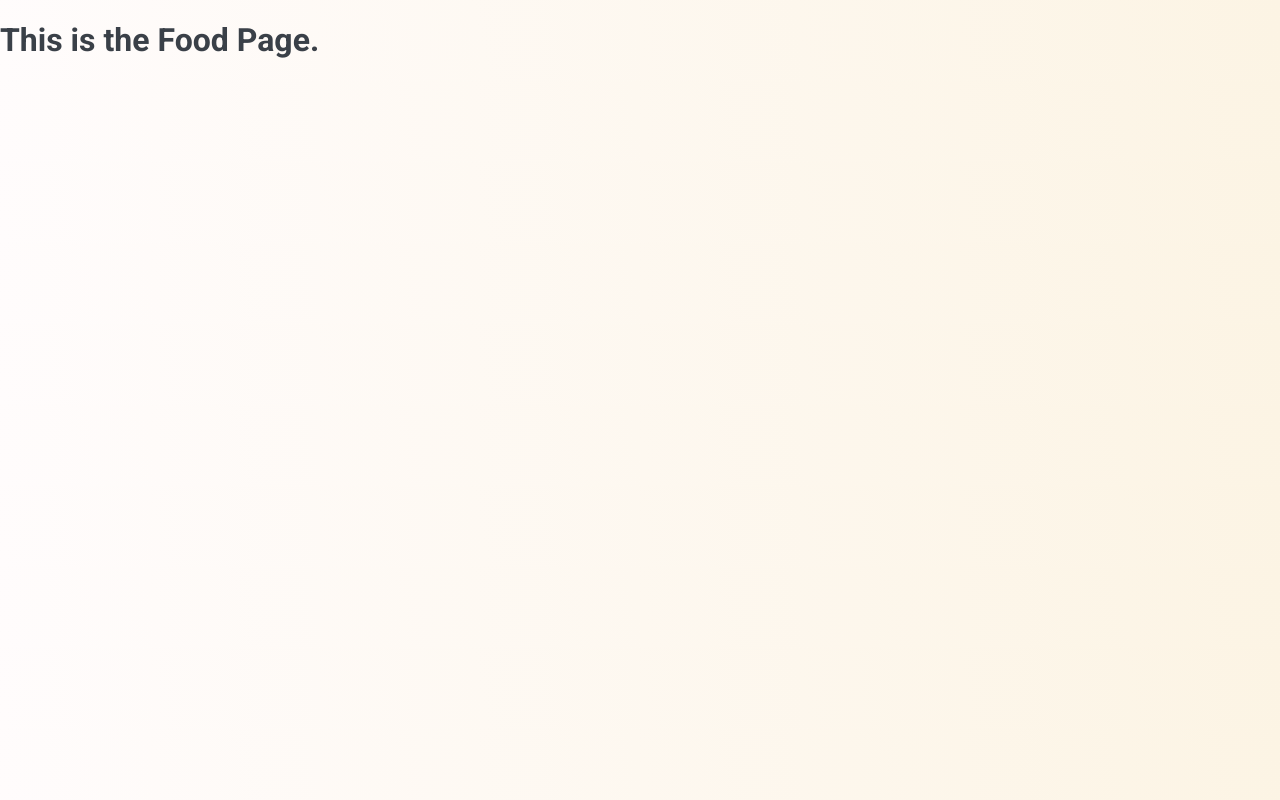
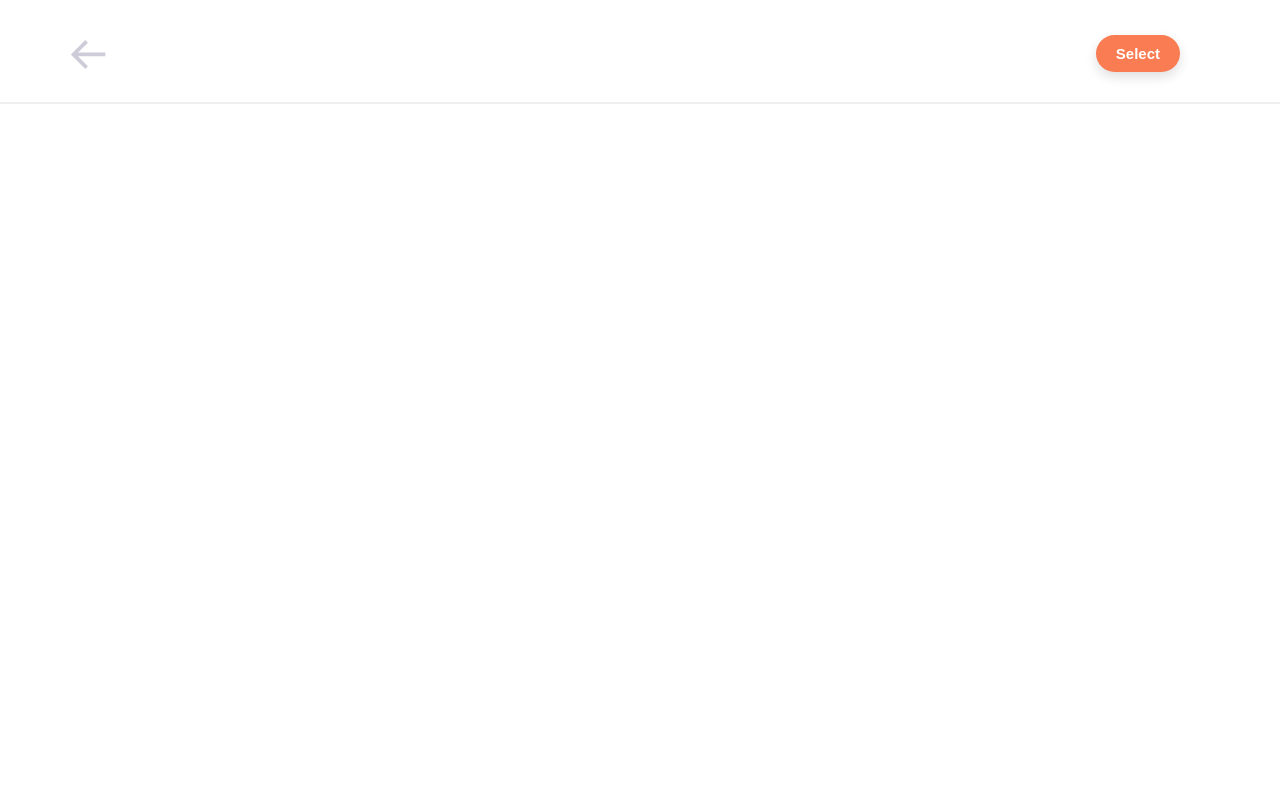
Before and after one commit to FitPlusPlus-Team/FitPlusPlus, a React (Create React App) app in the folder fitplusplus/: page /food in a window 1280 px wide. Built offline with nearby package versions, Linux system fonts and the light colour scheme.

Commit message:
added the navbar for the food page

```diff
--- /dev/null
+++ b/fitplusplus/src/components/MainNavbar.jsx
@@ -0,0 +1,23 @@
+import React from "react";
+import { Link } from "react-router-dom";
+import "../styles/MainNavbar.css";
+
+const MainNavbar = () => {
+  return (
+    <nav>
+      <Link to="/" className="logo">
+        Fit+<sup>+</sup>
+      </Link>
+      <div className="spacer"></div>
+      <Link to="/about">About</Link>
+      <Link to="/workouts">Workouts</Link>
+      <Link to="/food">Food</Link>
+      <div className="spacer"></div>
+      <button className="accent-button" id="sign-in">
+        Sign in
+      </button>
+    </nav>
+  );
+};
+
+export default MainNavbar;
--- a/fitplusplus/src/components/Navbar.jsx
+++ b/fitplusplus/src/components/Navbar.jsx
@@ -1,22 +1,33 @@
 import React from "react";
 import { Link } from "react-router-dom";
-import "../styles/Navbar.css";
+import "../styles/Navbar.scss";
 
 const Navbar = () => {
   return (
-    <nav>
-      <Link to="/" className="logo">
-        Fit+<sup>+</sup>
-      </Link>
-      <div className="spacer"></div>
-      <Link to="/about">About</Link>
-      <Link to="/workouts">Workouts</Link>
-      <Link to="/food">Food</Link>
-      <div className="spacer"></div>
-      <button className="accent-button" id="sign-in">
-        Sign in
-      </button>
-    </nav>
+    <div>
+      <nav>
+        <div id="back-btn">
+          <Link to="/">
+            <svg
+              width="36"
+              height="29"
+              viewBox="0 0 36 29"
+              fill="none"
+              xmlns="http://www.w3.org/2000/svg"
+            >
+              <path
+                d="M35.3749 12.6249H8.02613L17.9505 2.70057L15.2993 0.0493164L0.848633 14.4999L15.2993 28.9506L17.9505 26.2993L8.02613 16.3749H35.3749V12.6249Z"
+                fill="#CECCD8"
+              />
+            </svg>
+          </Link>
+        </div>
+        <div id="selection-btns">
+          <button className="select-btn">Select</button>
+        </div>
+      </nav>
+      <div className="line"></div>
+    </div>
   );
 };
 
--- a/fitplusplus/src/components/about/about.jsx
+++ b/fitplusplus/src/components/about/about.jsx
@@ -1,12 +1,12 @@
 import React from "react";
-import Navbar from "../Navbar";
+import MainNavbar from "../MainNavbar";
 import "./style.css";
 
 const About = () => {
   return (
     <div id="about">
       <header>
-        <Navbar />
+        <MainNavbar />
       </header>
       <div className="about-container">
         <div className="about-logo">
@@ -52,7 +52,9 @@ const About = () => {
             eiusmod tempor incididunt ut labore et dolore magna aliqua. Praesent
             elementum facilisis leo vel fringilla est ullamcorper.
           </div>
-          <a href="mailto:example@example.com"><button className="contactBtn">Contact Us</button></a>
+          <a href="mailto:example@example.com">
+            <button className="contactBtn">Contact Us</button>
+          </a>
         </div>
       </div>
     </div>
--- a/fitplusplus/src/components/food/food.jsx
+++ b/fitplusplus/src/components/food/food.jsx
@@ -1,9 +1,11 @@
 import React from "react";
+import Navbar from "../Navbar";
+import "./style.scss";
 
 const Food = () => {
   return (
-    <div>
-      <h1>This is the Food Page.</h1>
+    <div id="food-page">
+      <Navbar />
     </div>
   );
 };
--- /dev/null
+++ b/fitplusplus/src/components/food/style.scss
@@ -0,0 +1,6 @@
+@import "../../styles/main.css";
+
+#food-page {
+  height: 100vh;
+  background-color: white;
+}
--- a/fitplusplus/src/components/home/home.jsx
+++ b/fitplusplus/src/components/home/home.jsx
@@ -1,5 +1,5 @@
 import React from "react";
-import Navbar from "../Navbar";
+import MainNavbar from "../MainNavbar";
 import ColorSwitcher from "../ColorSwitcher";
 import "./style.scss";
 
@@ -11,7 +11,7 @@ const Home = () => {
   return (
     <div id="homepage">
       <header>
-        <Navbar />
+        <MainNavbar />
         <div className="container">
           <div className="left">
             <h1>
--- a/fitplusplus/src/components/workout/workout.jsx
+++ b/fitplusplus/src/components/workout/workout.jsx
@@ -1,78 +1,92 @@
 import React from "react";
-import { Link } from "react-router-dom";
 import "./style.scss";
-
 
 let placeholderData = {
   name: "Placeholder Workout",
-    background:"linear-gradient(45deg, #9A77D2, #5B78DD)",
+  background: "linear-gradient(45deg, #9A77D2, #5B78DD)",
   actions: [
     {
       type: "timer",
       duration: "30",
-            name: "Timer 1"
+      name: "Timer 1",
     },
     {
       type: "timer",
       duration: "20",
-            name: "Timer 2"
+      name: "Timer 2",
     },
     {
       type: "timer",
       duration: "10",
-            name: "Timer 3"
-        }
-    ]
-}
+      name: "Timer 3",
+    },
+  ],
+};
 
 class Workout extends React.Component {
-    constructor(){
-        super()
+  constructor() {
+    super();
     this.state = {
       actionIndex: 0,
       isPaused: false,
       workout: placeholderData,
-        }
-        this.setActionIndex = this.setActionIndex.bind(this)
+    };
+    this.setActionIndex = this.setActionIndex.bind(this);
   }
 
-    setActionIndex(index){
-        this.setState({actionIndex: index})
+  setActionIndex(index) {
+    this.setState({ actionIndex: index });
   }
 
-    render(){
+  render() {
     return (
-            <div id="workout" style={{background:this.state.workout.background}}>
-            <WorkoutHeader actionIndex={this.state.actionIndex} workout={this.state.workout} setActionIndex={this.setActionIndex}/>
+      <div id="workout" style={{ background: this.state.workout.background }}>
+        <WorkoutHeader
+          actionIndex={this.state.actionIndex}
+          workout={this.state.workout}
+          setActionIndex={this.setActionIndex}
+        />
       </div>
-        )
+    );
   }
 }
 
 const WorkoutHeader = (props) => {
+  let actions = props.workout.actions.flatMap((action, index) => {
+    // Basically, only show the current action, and a few surrounding actions, the other ones will be off screen
+    let indexOffset = index - props.actionIndex;
+    if (Math.abs(indexOffset) <= 2) {
+      return (
+        <WorkoutHeaderAction
+          key={index}
+          index={index}
+          indexOffset={indexOffset}
+          action={action}
+          setActionIndex={props.setActionIndex}
+        />
+      );
+    }
+  });
 
-    let actions = props.workout.actions.flatMap((action,index)=>{
-        //basically, only show the current action, and a few surrounding actions, the other ones will be off screen
-        let indexOffset = index - props.actionIndex
-        if(Math.abs(indexOffset)<=2){
-            return (
-                <WorkoutHeaderAction key={index} index={index} indexOffset={indexOffset} action={action} setActionIndex={props.setActionIndex}/>
-            )
-        }
-
-    })
-
-    return (
-        <header>{actions}</header>
-    )
-}
+  return <header>{actions}</header>;
+};
 
 const WorkoutHeaderAction = (props) => {
+  let offset = `calc(${50 + props.indexOffset * 50}% - ${
+    props.indexOffset * 120
+  }px)`;
+  return (
+    <h1
+      className="action"
+      id={props.indexOffset === 0 ? "current" : ""}
+      style={{ left: offset }}
+      onClick={() => {
+        props.setActionIndex(props.index);
+      }}
+    >
+      {props.action.name}
+    </h1>
+  );
+};
 
-    let offset = `calc(${50 + props.indexOffset * 50}% - ${props.indexOffset * 120}px)`
-    return (
-        <h1 className="action" id={props.indexOffset == 0 ? "current":""} style={{left:offset}} onClick={()=>{props.setActionIndex(props.index)}}>{props.action.name}</h1>
-    )
-}
-
-export default Workout
+export default Workout;
--- a/fitplusplus/src/components/workouts/style.scss
+++ b/fitplusplus/src/components/workouts/style.scss
@@ -1,20 +1,20 @@
-#workouts{
+#workouts {
   background-color: var(--background-secondary);
   height: 100vh;
   overflow: auto;
   padding: 0 100px;
 
-    nav{
-        border-bottom: 1px solid rgba(0,0,0,0.1);
+  nav {
+    border-bottom: 1px solid rgba(0, 0, 0, 0.1);
     padding: 15px 0;
     margin-bottom: 50px;
   }
 
   .section-header {
-        h1{
+    h1 {
       margin: 8px 0;
     }
-        p{
+    p {
       margin: 4px 0;
     }
   }
@@ -27,10 +27,10 @@
     padding: 0 20px;
   }
 
-    .horizontal-scroll{
-        display:flex;
-        overflow:scroll;
-        padding:20px 20px;
+  .horizontal-scroll {
+    display: flex;
+    overflow: scroll;
+    padding: 20px 20px;
     margin: 10px -20px;
     gap: 20px;
 
@@ -41,25 +41,25 @@
     }
   }
 
-    .workout-card{
+  .workout-card {
     width: 300px;
     height: 200px;
-        position:relative;
-        background: linear-gradient(45deg, #9A77D2, #5B78DD);
+    position: relative;
+    background: linear-gradient(45deg, #9a77d2, #5b78dd);
     box-shadow: var(--shadow-1);
     border-radius: 8px;
-        overflow:hidden;
+    overflow: hidden;
     transition: transform 0.2s, filter 0.2s;
 
-        .card-description{
-            position:absolute;
+    .card-description {
+      position: absolute;
       bottom: 0;
       padding: 10px 15px;
       width: 100%;
-            background-color: rgba(0,0,0,0.5);
+      background-color: rgba(0, 0, 0, 0.5);
       color: white;
 
-            h1{
+      h1 {
         font-size: 20px;
         margin: 2px 0;
       }
@@ -78,6 +78,4 @@
       transform: scale(0.95);
     }
   }
-
-
 }
--- a/fitplusplus/src/components/workouts/workouts.jsx
+++ b/fitplusplus/src/components/workouts/workouts.jsx
@@ -1,12 +1,12 @@
 import React from "react";
-import Navbar from "../Navbar.jsx"
+import MainNavbar from "../MainNavbar.jsx";
 import { Link } from "react-router-dom";
 import "./style.scss";
 
 const Workouts = () => {
   return (
     <div id="workouts">
-      <Navbar />
+      <MainNavbar />
       <NewWorkouts />
     </div>
   );
@@ -18,13 +18,16 @@ const SectionHeader = (props) => {
       <h1>{props.title}</h1>
       <p>{props.description}</p>
     </div>
-    )
-}
+  );
+};
 
 const NewWorkouts = () => {
   return (
     <section>
-            <SectionHeader title="New workouts" description="find the newest workouts made by us!"/>
+      <SectionHeader
+        title="New workouts"
+        description="find the newest workouts made by us!"
+      />
       <div className="horizontal-scroll">
         <WorkoutCards title="Thing" time="30 min" />
         <WorkoutCards title="Thing" time="30 min" />
@@ -32,8 +35,8 @@ const NewWorkouts = () => {
         <WorkoutCards title="Thing" time="30 min" />
       </div>
     </section>
-    )
-}
+  );
+};
 
 const WorkoutCards = (props) => {
   return (
@@ -43,7 +46,7 @@ const WorkoutCards = (props) => {
         <p>{props.time}</p>
       </div>
     </Link>
-    )
-}
+  );
+};
 
 export default Workouts;
--- /dev/null
+++ b/fitplusplus/src/styles/Navbar.scss
@@ -0,0 +1,24 @@
+@import "./main.css";
+
+nav {
+  #back-btn {
+    position: relative;
+    top: 10px;
+    left: 50px;
+  }
+
+  #selection-btns {
+    margin-right: 100px;
+
+    button {
+      border-radius: 25px;
+      background-color: var(--accent);
+      color: white;
+    }
+  }
+}
+
+.line {
+  width: 100%;
+  border: 1px solid #f0f0f0;
+}
```
Also changed, not shown: fitplusplus/src/components/workout/style.scss (+9 -6 lines), fitplusplus/src/styles/MainNavbar.css (renamed from fitplusplus/src/styles/Navbar.css). Lines whose indentation alone changed are shown as unchanged.
